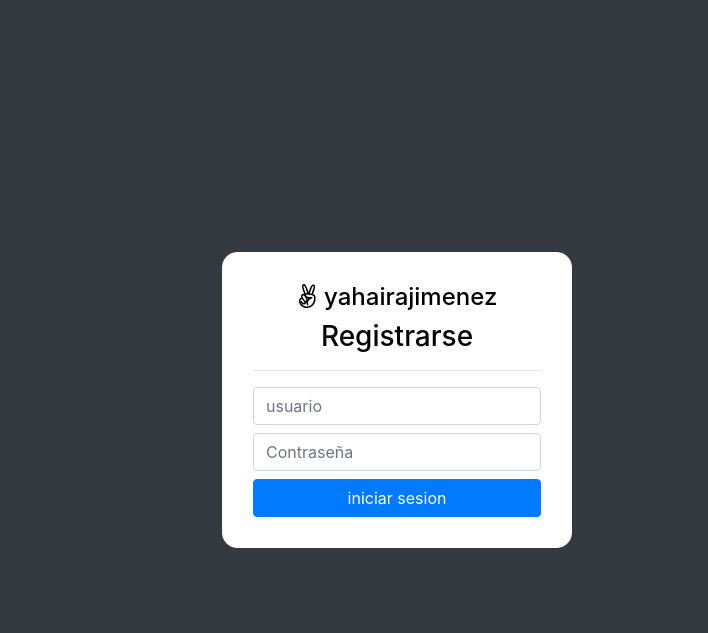
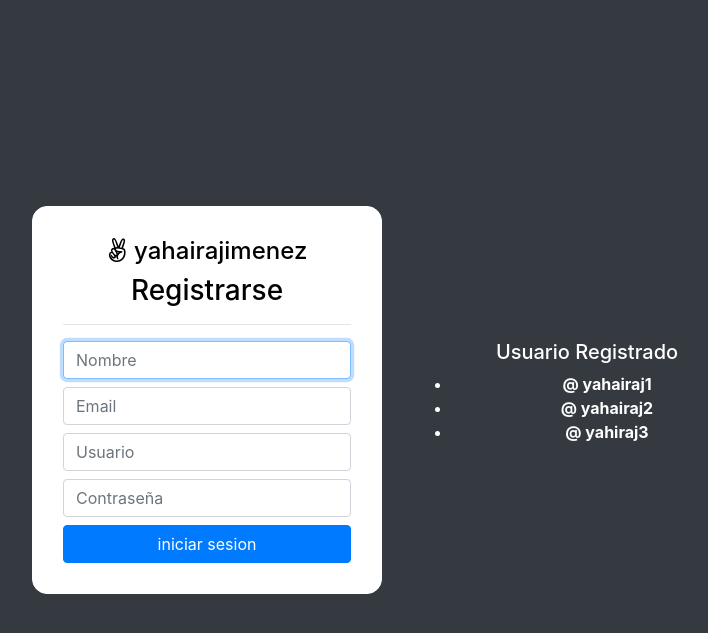
Before and after one commit to Yahaira3/aprendiendo_php, a PHP site: page /registro.php in a window 1280 px wide. Shown: the top 633 px of the page, without its empty margins (243-951 px from the left). Run offline with PHP 8.4, Linux system fonts and the light colour scheme; data comes from the database, SQL or seed files in the repository; data that the repository does not hold is empty.

Commit message:
conectar con la bd

```diff
--- a/public_html_proyecto/app/vistas/login.vista.php
+++ b/public_html_proyecto/app/vistas/login.vista.php
@@ -8,8 +8,8 @@
     yahairajimenez</h4>
     <h3>iniciar sesion</h3>
     <hr>
-    <input class="form-control mb-2"  type ="text"name ="inputUser" placeholder="usuario">
-    <input class="form-control mb-2 " type="password" name = "inputPassword"placeholder="Contraseña">
+    <input class="form-control mb-2"  type ="text"name ="inputUser" placeholder="usuario"required  autocapitalize="off">
+    <input class="form-control mb-2 " type="password" name = "inputPassword"placeholder="Contraseña"required>
     <button class="btn btn-primary btn-block" type="submit"> iniciar sesion</button>
     </form>
 </div>
--- a/public_html_proyecto/app/vistas/registro.vista.php
+++ b/public_html_proyecto/app/vistas/registro.vista.php
@@ -1,26 +1,49 @@
 <?php require "_head.php";?>
+
 <body class="bg-dark text-white text-center">
     <div class="container">
         <div id="login" class="row">
             <div class="col-md-4">
-    <form action=""method="post">
+                <form action="" method="post">
                     <h4><i class="fab fa-angellist"></i>
                         yahairajimenez</h4>
                     <h3>Registrarse</h3>
                     <hr>
-    <input class="form-control mb-2"  type ="text"name ="inputUser" placeholder="usuario">
-    <input class="form-control mb-2 " type="password" name = "inputPassword"placeholder="Contraseña">
+                    <input class="form-control mb-2" type="text" name="inputNombre" placeholder="Nombre" required
+                        autofocus>
+                    <input class="form-control mb-2" type="text" name="inputEmail" placeholder="Email" required>
+                    <input class="form-control mb-2" type="text" name="inputUser" placeholder="Usuario" required
+                        autocapitalize="off">
+                    <input class="form-control mb-2 " type="password" name="inputPassword" placeholder="Contraseña"
+                        required>
                     <button class="btn btn-primary btn-block" type="submit"> iniciar sesion</button>
                 </form>
+            </div>
+            <div class="col-md-4">
+                <h5>Usuario Registrado</h5>
+                <ul>
+                    <?php foreach ($usuarios as $usuario):?>
+                    <li> <?= $usuario["nombre"] ?> <b>@ <?= $usuario["username"] ?></b></li>
+
+
+                    <?php endforeach;?>
+                </ul>
             </div>
         </div>
     </div>
 
     <!--incluir js de bootstrap-->
-<script src="https://code.jquery.com/jquery-3.3.1.slim.min.js" integrity="sha384-q8i/X+965DzO0rT7abK41JStQIAqVgRVzpbzo5smXKp4YfRvH+8abtTE1Pi6jizo" crossorigin="anonymous"></script>
-<script src="https://cdnjs.cloudflare.com/ajax/libs/popper.js/1.14.7/umd/popper.min.js" integrity="sha384-UO2eT0CpHqdSJQ6hJty5KVphtPhzWj9WO1clHTMGa3JDZwrnQq4sF86dIHNDz0W1" crossorigin="anonymous"></script>
-<script src="https://stackpath.bootstrapcdn.com/bootstrap/4.3.1/js/bootstrap.min.js" integrity="sha384-JjSmVgyd0p3pXB1rRibZUAYoIIy6OrQ6VrjIEaFf/nJGzIxFDsf4x0xIM+B07jRM" crossorigin="anonymous"></script>
+    <script src="https://code.jquery.com/jquery-3.3.1.slim.min.js"
+        integrity="sha384-q8i/X+965DzO0rT7abK41JStQIAqVgRVzpbzo5smXKp4YfRvH+8abtTE1Pi6jizo" crossorigin="anonymous">
+    </script>
+    <script src="https://cdnjs.cloudflare.com/ajax/libs/popper.js/1.14.7/umd/popper.min.js"
+        integrity="sha384-UO2eT0CpHqdSJQ6hJty5KVphtPhzWj9WO1clHTMGa3JDZwrnQq4sF86dIHNDz0W1" crossorigin="anonymous">
+    </script>
+    <script src="https://stackpath.bootstrapcdn.com/bootstrap/4.3.1/js/bootstrap.min.js"
+        integrity="sha384-JjSmVgyd0p3pXB1rRibZUAYoIIy6OrQ6VrjIEaFf/nJGzIxFDsf4x0xIM+B07jRM" crossorigin="anonymous">
+    </script>
 
 
 </body>
+
 </html>
--- a/public_html_proyecto/registro.php
+++ b/public_html_proyecto/registro.php
@@ -1,3 +1,26 @@
 <?php
 $Titulo ="Registro";
+
+$host = "127.0.0.1";
+$dbname = "proyecto_db";
+$user = "root";
+$password = "";
+$opciones = [PDO::ATTR_ERRMODE => PDO::ERRMODE_EXCEPTION];
+try {
+    // 1. Conectarnos a la base de datos
+    $conexion = new PDO("mysql:host=$host;dbname=$dbname;", $user, $password, $opciones);
+    // 2. Preparar el SQL (query)
+    $sql = "SELECT * FROM usuarios1";
+    $comando = $conexion->prepare($sql);
+    // 3. Ejecutar el SQL (query)
+    $comando->execute();
+    // 4. Traer los datos
+    $usuarios = $comando->fetchAll(PDO::FETCH_ASSOC);
+    /*echo "<pre>";
+    var_export($usuarios);
+    echo "</pre>";*/
+} catch(PDOException $e) {
+    echo $e->getMessage();
+}
+
 require "app/vistas/registro.vista.php";
```
Also changed, not shown: 1 other file. Lines whose indentation alone changed are shown as unchanged.
